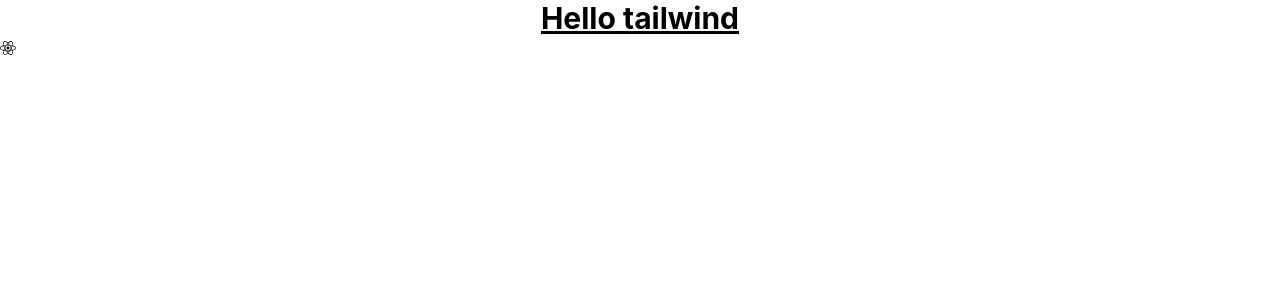
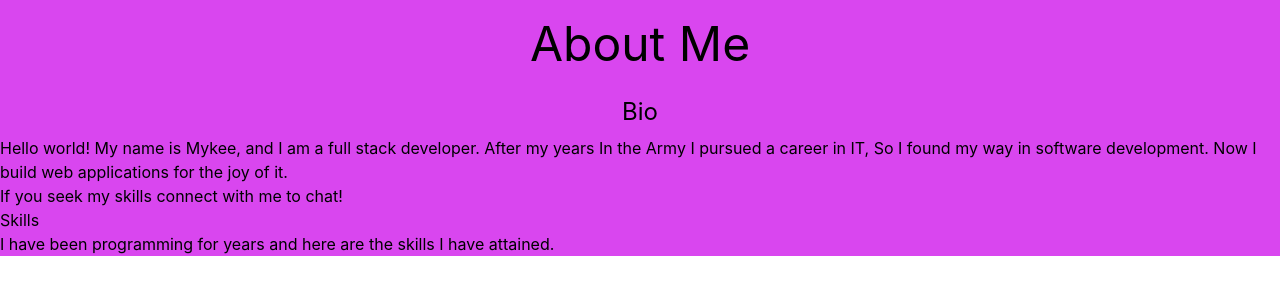
Before and after one commit to Mykee9900/MikePortfolio, a React (Create React App) app: page / in a window 1280 px wide. Shown: the top 300 px of the page. Built offline with nearby package versions, Linux system fonts and the light colour scheme.

Commit message:
Saving changes for the day

```diff
--- a/src/App.css
+++ b/src/App.css
@@ -1,38 +1,4 @@
-.App {
-  text-align: center;
+* {
+  padding: 0;
+  margin: 0;
 }
-
-.App-logo {
-  height: 40vmin;
-  pointer-events: none;
-}
-
-@media (prefers-reduced-motion: no-preference) {
-  .App-logo {
-    animation: App-logo-spin infinite 20s linear;
-  }
-}
-
-.App-header {
-  background-color: #282c34;
-  min-height: 100vh;
-  display: flex;
-  flex-direction: column;
-  align-items: center;
-  justify-content: center;
-  font-size: calc(10px + 2vmin);
-  color: white;
-}
-
-.App-link {
-  color: #61dafb;
-}
-
-@keyframes App-logo-spin {
-  from {
-    transform: rotate(0deg);
-  }
-  to {
-    transform: rotate(360deg);
-  }
-}
--- a/src/App.js
+++ b/src/App.js
@@ -2,13 +2,13 @@ import logo from './logo.svg';
 import './App.css';
 import { FontAwesomeIcon } from '@fortawesome/react-fontawesome';
 import { faReact } from '@fortawesome/free-brands-svg-icons';
+import About from "./componeents/About";
 
 function App() {
   return (
-    <>
-      <h1 className='text-center text-3xl font-bold underline'>Hello tailwind</h1>
-      <FontAwesomeIcon icon={faReact} />
-    </>
+    <div className='bg-fuchsia-500'>
+      <About />
+    </div>
   );
 }
 
--- a/src/componeents/About.js
+++ b/src/componeents/About.js
@@ -0,0 +1,20 @@
+import React from "react";
+
+const About = () => {
+    return (
+        <div>
+            <h1 className="text-5xl text-center py-5">About Me</h1>
+            <div>
+                <h3 className="text-2xl text-center py-2">Bio</h3>
+                <p>Hello world! My name is Mykee, and I am a full stack developer. After my years In the Army I pursued a career in IT, So I found my way in software development. Now I build web applications for the joy of it.</p>
+                <p>If you seek my skills connect with me to chat! </p>
+            </div>
+            <div>
+                <h3>Skills</h3>
+                <p>I have been programming for years and here are the skills I have attained.</p>
+            </div>
+        </div>
+    );
+}
+
+export default About;
--- a/tailwind.config.js
+++ b/tailwind.config.js
@@ -2,6 +2,12 @@
 module.exports = {
   content: ["./public/index.html", "./src/**/*.{js,ts,jsx,tsx}"],
   theme: {
+    screens: {
+      sm: '480px',
+      md: '768px',
+      lg: '976px',
+      xl: '1440px',
+    },
     extend: {},
   },
   plugins: [],
```
